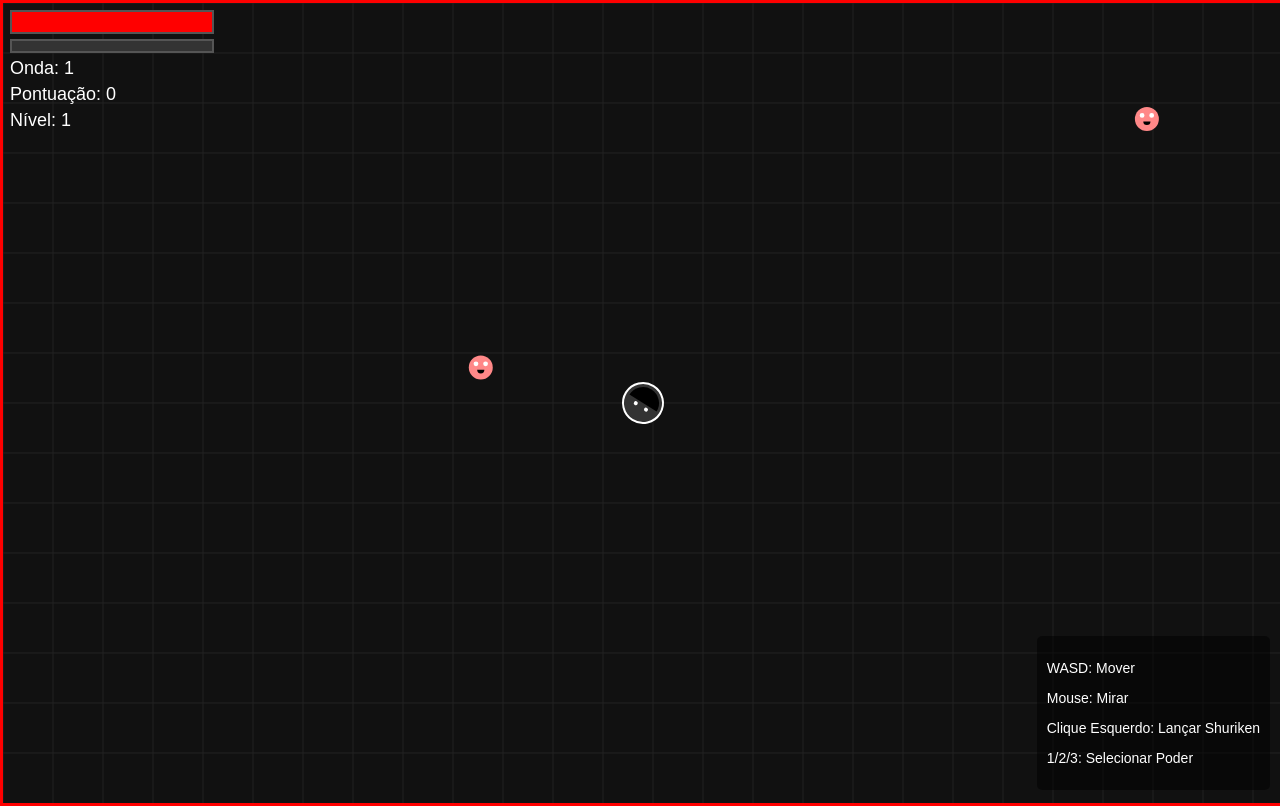
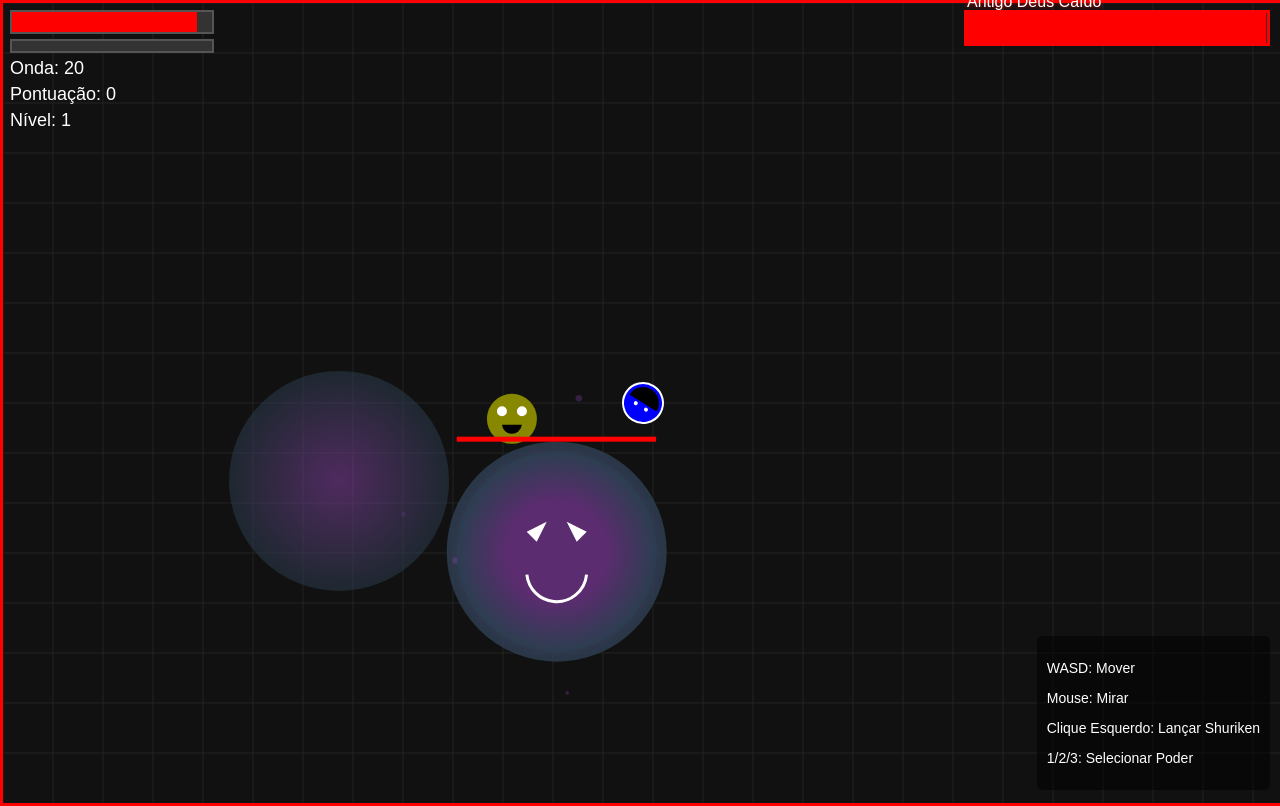
Before and after one commit to Z01NH0/Shuriken-Master, a plain HTML site: page index.html in a window 1280 px wide. Drawn offline with Linux system fonts and the light colour scheme.

Commit message:
Update index.html

```diff
--- a/index.html
+++ b/index.html
@@ -1317,7 +1317,7 @@
                 super(0, 0, 'strong');
                 this.type = 'omega_boss';
                 this.radius = 100;
-                this.speed = 1;
+                this.speed = 0;
                 this.health = 7000;
                 this.maxHealth = 7000;
                 this.damage = 50;
@@ -2012,7 +2012,7 @@
             gameState.bosses = [];
             gameState.particles = [];
             gameState.explosionHitboxes = [];
-            gameState.wave = 1;
+            gameState.wave = 20;
             gameState.waveTimer = 0;
             gameState.score = 0;
             gameState.xp = 0;
```
